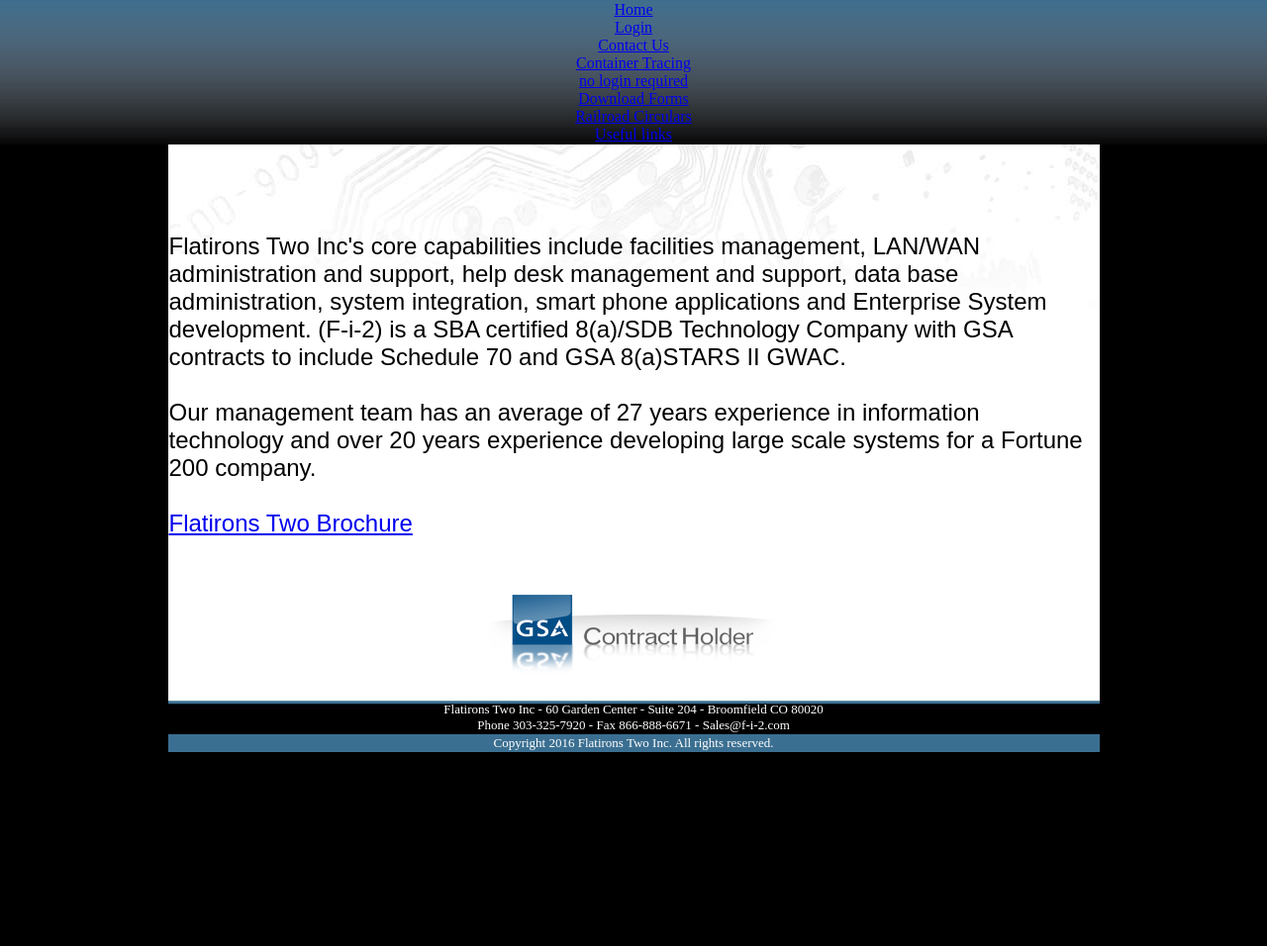
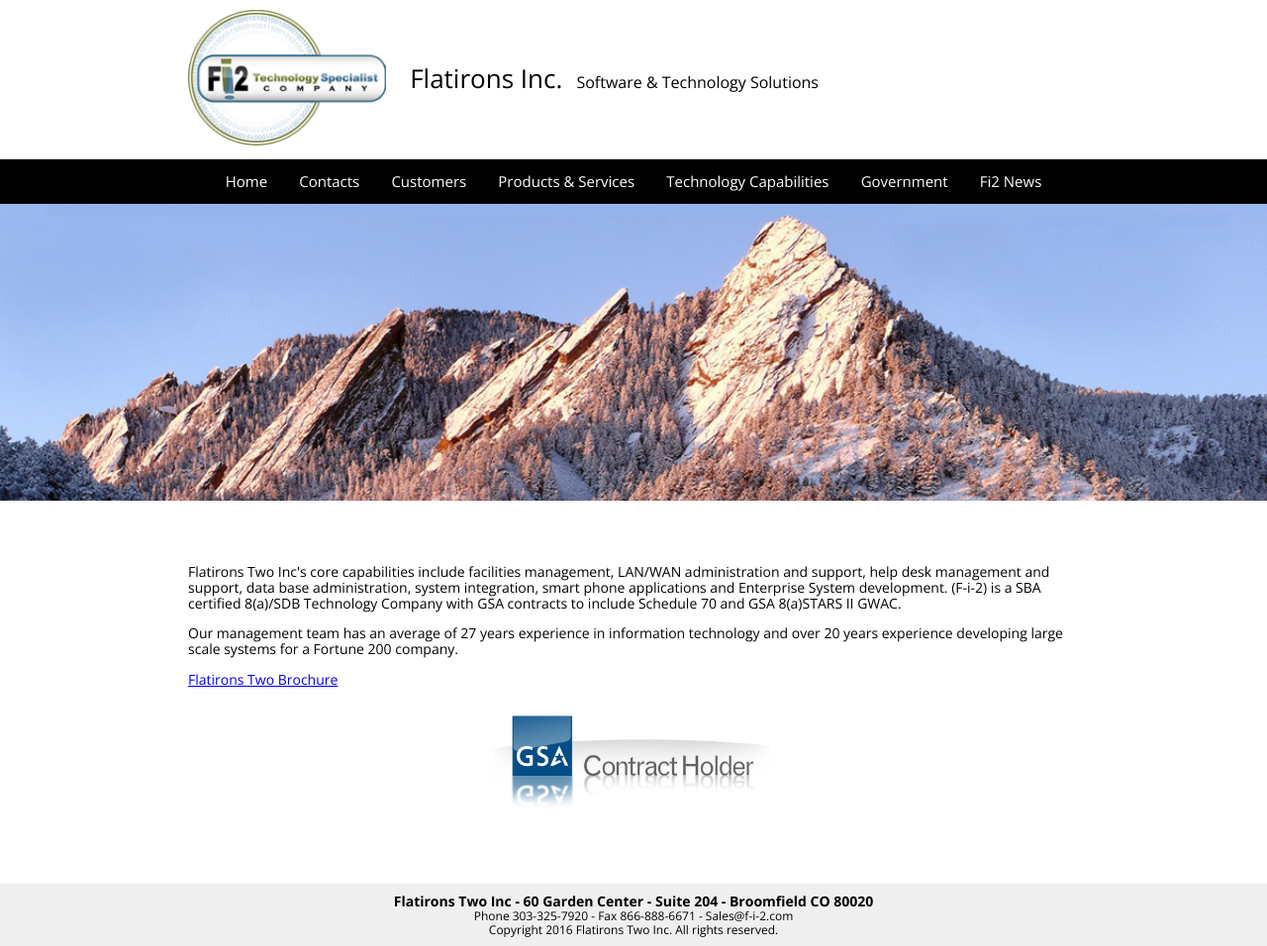
Before and after one commit to jung-digital/jd-f-i-2, a plain HTML site: page website/index.html in a window 1280 px wide. Shown: the whole page at 99% size. Before the commit the page ends 800 px from the top, so only its background shows below. Drawn offline with nearby package versions, Linux system fonts and the light colour scheme.

Commit message:
homepage work

```diff
--- a/website/index.html
+++ b/website/index.html
@@ -4,27 +4,13 @@
 <head>
     <meta http-equiv="Content-Type" content="text/html; charset=ISO-8859-1">
     <title>Flatirons Two, Inc.</title>
+    <link href='https://fonts.googleapis.com/css?family=Open+Sans:400,300,700' rel='stylesheet' type='text/css'>
+    <link rel="stylesheet" type="text/css" href="https://cdnjs.cloudflare.com/ajax/libs/normalize/3.0.3/normalize.css">
+    <link rel="stylesheet" type="text/css" href="styles/app.css">
 </head>
 
 <script type="text/template" id="menuTemplate">
     <% items.forEach(function(item) { %>
-        <% if (item.doesOpenSubmenu) { %>
-            <div class="item submenu-on-click">
-                <%= item.name %>
-                <div class="form-component submenu">
-                    <form>
-                        <div class="form-group">
-                            <label for="login-email">Email</label>
-                            <input type="email" name="email" id="login-email" placeholder="email" required/>
-                        </div>
-                        <div class="form-group">
-                            <label for="login-password">Password</label>
-                            <input type="password" name="password" id="login-password" placeholder="Please enter password" required/>
-                        </div>
-                    </form>
-                </div>
-            </div>
-        <% } else { %>
         <a href="<%= item.href %>" target="main">
             <div class="item <% if (item.isSelected) { print('active') } %>">
                 <%= item.name %>
@@ -33,81 +19,48 @@
                 <% }; %>
             </div>
         </a>
-        <% }; %>
     <% }); %>
 </script>
+<body>
+    <header>
+        <div class="row">
+            <img src="pics/header-logo.png">
+            <div class="company-title">
+                <span class="big-text">Flatirons Inc.</span>
+                <span class="medium-text">Software & Technology Solutions</span>
+            </div>
+        </div>
+    </header>
+    <div class="menu">
+        <div class="row">
+            <div class="render-menu-here"></div>
+        </div>
+    </div>
+    <section class="hero-image"></section>
+    <section class="body">
+        <div class="row">
+            <p>
+                 Flatirons Two Inc's core capabilities include facilities management, LAN/WAN administration and support, help desk management and support, data base administration, system integration, smart phone applications and Enterprise System development. (F-i-2) is a SBA certified 8(a)/SDB Technology Company with GSA contracts to include Schedule 70 and GSA 8(a)STARS II GWAC.
+            </p>
+            <p>
+                Our management team has an average of 27 years experience in information technology and over 20 years experience developing large scale systems for a Fortune 200 company.
+            </p>
+            <p>
+                <a href="download/FI2CompressedBrochure.pdf" target="_blank">Flatirons Two Brochure</a>
+            </p>
+            <div class="centered-img-container">
+                <img class="contract-holder-image" src="pics\GSA.jpg" />
+            </div>
+        </div>
+    </section>
+    <footer>
+        <div class="row">
+            <div class="footer-highlighted">Flatirons Two Inc - 60 Garden Center - Suite 204 - Broomfield CO 80020</div>
+            <div>Phone 303-325-7920 - Fax 866-888-6671 - Sales@f-i-2.com</div>
+            <div>Copyright 2016 Flatirons Two Inc. All rights reserved.</div>
+        </div>
+    </footer>
 
-<body topmargin="0" leftmargin="0" rightmargin="0" bottommargin="0" marginwidth="0" marginheight="0" bgcolor="#000000">
-    <table width="100%" cellspacing="0" bgcolor="#FFFFFF">
-        <tr align="center">
-            <td background="pics\FI2wr-06.jpg">
-                <div class="menu-component"></div>
-            </td>
-        </tr>
-    </table>
-    <table cellspacing="0" width="100%" bgcolor="#FFFFFF">
-        <tr>
-            <td bgcolor="#000000">
-            </td>
-            <td align="center" width="939" background="pics\FI2wr-08.jpg" style="background-position:top; background-repeat:no-repeat;">
-                <br>
-                <br>
-                <br>
-                <br>
-                <p align="left">
-                    <font face="arial" size="5">
-                        Flatirons Two Inc's core capabilities include facilities management, LAN/WAN administration and support, help desk management and support, data base administration, system integration, smart phone applications and Enterprise System development. (F-i-2) is a SBA certified 8(a)/SDB Technology Company with GSA contracts to include Schedule 70 and GSA 8(a)STARS II GWAC.
-                        <br>
-                        <br> Our management team has an average of 27 years experience in information technology and over 20 years experience developing large scale systems for a Fortune 200 company.
-                        <br>
-                        <br>
-                        <a href="download/FI2CompressedBrochure.pdf" target="_blank">Flatirons Two Brochure</a>
-                        <br>
-                        <br>
-                    </font>
-                </p>
-            </td>
-            <td bgcolor="#000000">
-            </td>
-        </tr>
-        <tr>
-            <td bgcolor="#000000">
-            </td>
-            <td align="center" width="939">
-                <img src="pics\GSA.jpg" width="300" height="100" />
-                <br>
-                <br>
-            </td>
-            <td bgcolor="#000000">
-            </td>
-        </tr>
-    </table>
-    <table cellspacing="0" width="100%" bgcolor="#FFFFFF">
-        <tr>
-            <td bgcolor="#000000">
-            </td>
-            <td align="center" background="pics\FI2wr-07.jpg" width="939">
-                <font color="#FFFFFF" face="Myriad Pro" size="2">
-                    Flatirons Two Inc - 60 Garden Center - Suite 204 - Broomfield CO 80020
-                    <br> Phone 303-325-7920 - Fax 866-888-6671 - Sales@f-i-2.com
-                </font>
-            </td>
-            <td bgcolor="#000000">
-            </td>
-        </tr>
-        <tr>
-            <td bgcolor="#000000">
-            </td>
-            <td bgcolor="#3B6F91" align="center" width="939" rowspan="3">
-                <font face="Myriad Pro" size="2" color="#FFFFFF">
-                    Copyright 2016 Flatirons Two Inc. All rights reserved.
-                    <br>
-                </font>
-            </td>
-            <td bgcolor="#000000">
-            </td>
-        </tr>
-    </table>
     <script type="text/javascript" src="https://cdnjs.cloudflare.com/ajax/libs/jquery/2.2.0/jquery.min.js"></script>
     <script type="text/javascript" src="https://cdnjs.cloudflare.com/ajax/libs/underscore.js/1.8.3/underscore-min.js"></script>
     <script src="scripts/vendor/menu.js"></script>
--- a/website/scripts/app.js
+++ b/website/scripts/app.js
@@ -1,3 +1,3 @@
 $(document).ready(function() {
-	var jungleMenu = new Jungle.Menu(document.querySelector(".menu-component"), "scripts/menu-config.json");
+	var jungleMenu = new Jungle.Menu(document.querySelector(".render-menu-here"), "scripts/menu-config.json");
 });
--- a/website/scripts/menu-config.json
+++ b/website/scripts/menu-config.json
@@ -2,34 +2,31 @@
 	"items": [
 		{
 			"name": "Home",
-			"href": "",
-			"isSelected": true
+			"href": "Home.html"
 		},
 		{
-			"name": "Login",
-			"href": ""
+			"name": "Contacts",
+			"href": "Contacts.html"
 		},
 		{
-			"name": "Contact Us",
-			"href": ""
+			"name": "Customers",
+			"href": "Customers.html"
 		},
 		{
-			"name": "Container Tracing",
-			"subtitle": "no login required",
-			"href": ""
+			"name": "Products & Services",
+			"href": "Products_Services.html"
 		},
 		{
-			"name": "Download Forms",
-			"href": ""
+			"name": "Technology Capabilities",
+			"href": "Technology_Capabilities.html"
 		},
 		{
-			"name": "Railroad Circulars",
-			"href": ""
+			"name": "Government",
+			"href": "Government.html"
 		},
 		{
-			"name": "Useful links",
-			"href": ""
+			"name": "Fi2 News",
+			"href": "News.html"
 		}
-	],
-	"queryStringPassThrough": "sesval"
+	]
 }
--- /dev/null
+++ b/website/styles/app.css
@@ -0,0 +1,89 @@
+
+body {
+	font-family: 'Open Sans', sans-serif;
+}
+
+.row {
+	width: 900px;
+	margin: 0px auto;
+}
+
+/*Homepage*/
+
+header img {
+	width: 200px;
+	margin: 10px 0;
+}
+
+header .company-title {
+	vertical-align: top;
+	display: inline-block;
+	margin-top: 65px;
+	margin-left: 20px;
+}
+
+header .big-text {
+	font-size: 26px;
+}
+
+header .medium-text {
+	font-size: 16px;
+	padding-left: 10px;
+}
+
+.menu .render-menu-here {
+	text-align: center;
+}
+
+.menu a {
+	text-decoration: none;
+}
+
+.menu {
+	background: black;
+}
+
+.menu .item {
+	display: inline-block;
+    color: white;
+    padding: 14px;
+    font-size: 15px;
+}
+
+.menu .item:hover {
+	background: #333;
+}
+
+.hero-image {
+	background: url("/pics/header-flatirons-winter.jpg");
+	height: 300px;
+	background-size: cover;
+}
+
+.body {
+	padding-top: 50px;
+	font-size: 14px;
+	padding-bottom: 50px;
+}
+
+.centered-img-container {
+	text-align: center;
+}
+
+.contract-holder-image {
+	width: 300px;
+	margin: 0px auto;
+}
+
+footer {
+	font-size: 12px;
+    text-align: center;
+    margin: 14px 0 0 0;
+    padding: 10px;
+    background: #EFEFEF;
+}
+
+.footer-highlighted {
+	font-size: 14px;
+	font-weight: bold;
+}
```
Also changed, not shown: website/pics/header-bg.jpg (added), website/pics/header-flatirons-winter.jpg (added), website/pics/header-logo.png (added). Lines whose indentation alone changed are shown as unchanged.
